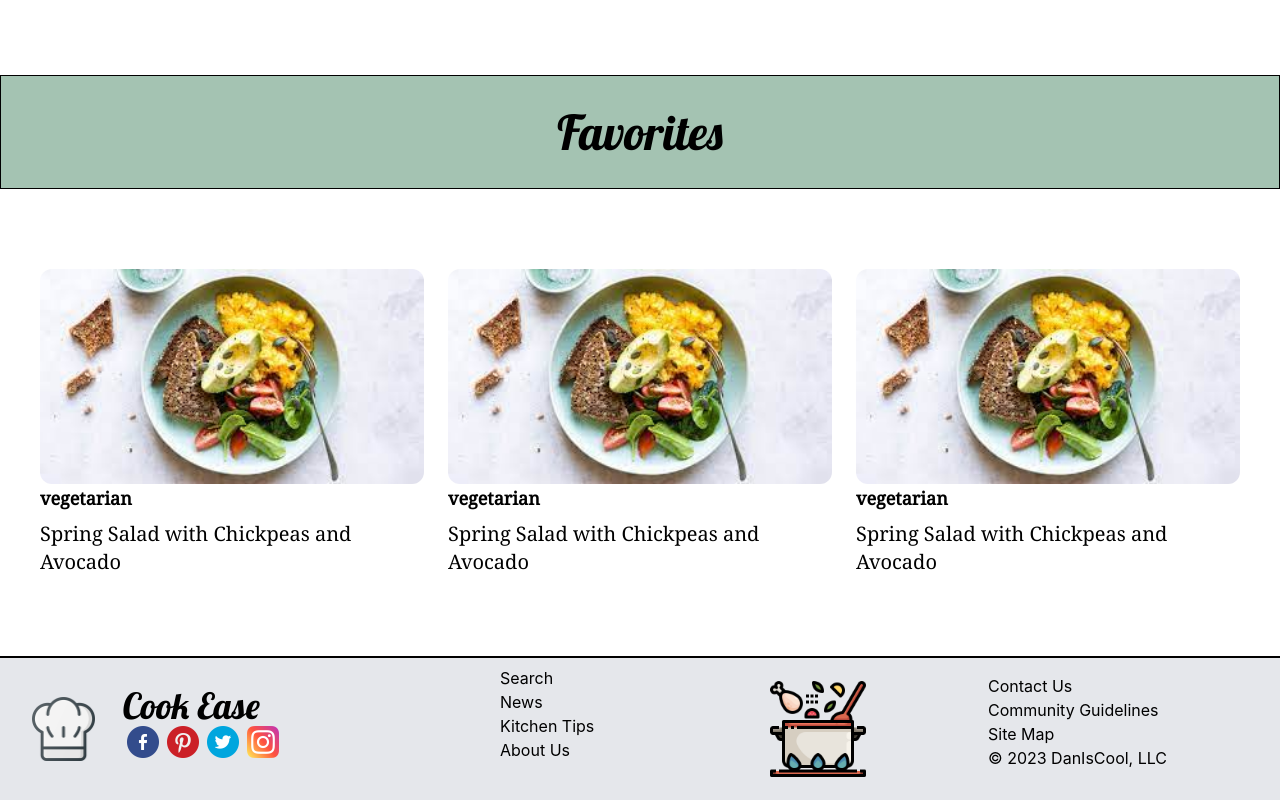
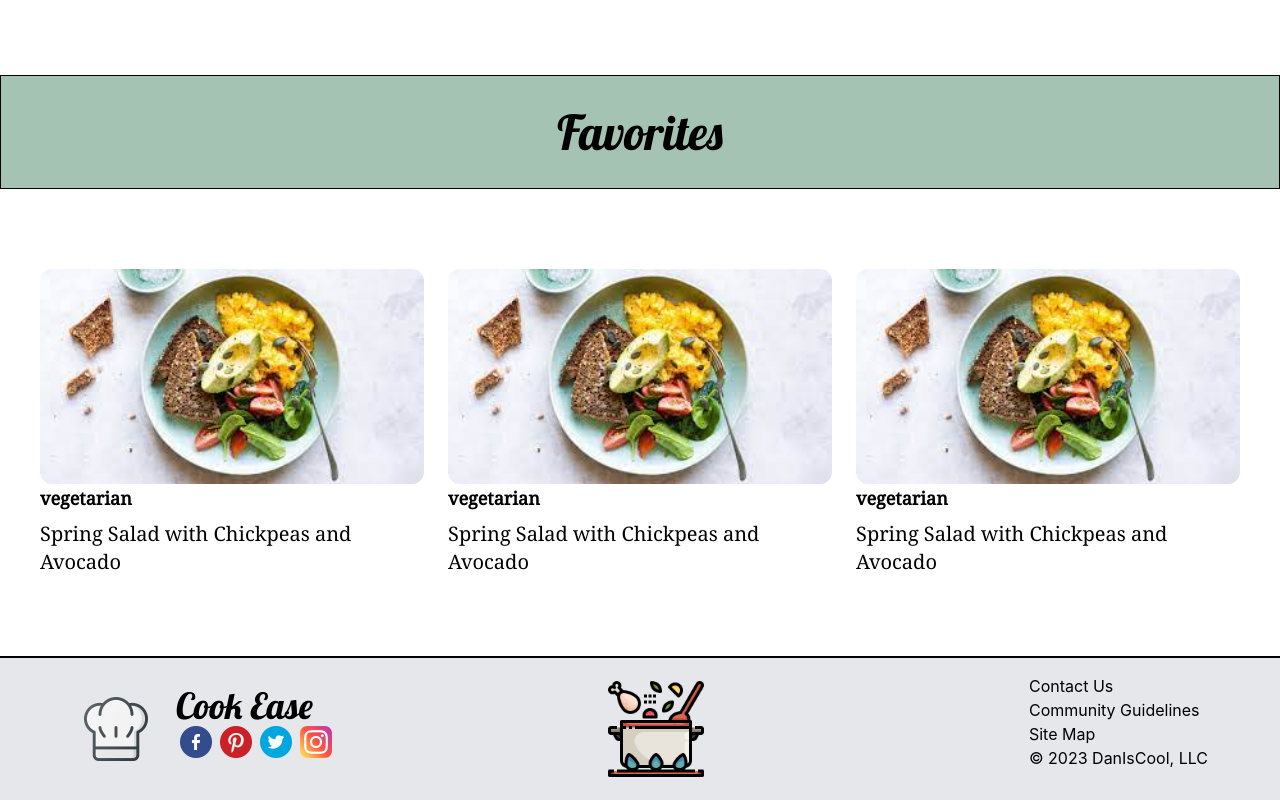
Before and after one commit to aishamashrah/fullstackproject, a React (Create React App) app in the folder cook/: page / in a window 1280 px wide. Shown: the part 2170-2970 px from the top of the page. Built offline with nearby package versions, Linux system fonts and the light colour scheme; what tailwind-hamburgers would draw is missing.

Commit message:
Footer cleanup

```diff
--- a/cook/src/Components/Footer/Footer.tsx
+++ b/cook/src/Components/Footer/Footer.tsx
@@ -7,7 +7,7 @@ import cookpic from '../../Assets/cooking.png'
 export default function CookEaseFooter() {
 
     return (
-        <div className="grid grid-cols-1 md:grid-cols-4 gap-4 bg-gray-200 w-full md:h-36 border-t-2 border-black">
+        <div className="grid grid-cols-1 md:grid-cols-3 gap-4 bg-gray-200 w-full md:h-36 border-t-2 border-black">
             <div className="flex  justify-center md:justify-center md:ml-8 lg:mt-0 mt-8  ">
                 <button>
                     <img className="h-16 mb-2 md:mb-0 md:rotate-10" src={chefHat} alt="Chef Hat" />
@@ -23,14 +23,7 @@ export default function CookEaseFooter() {
                 </div>
             </div>
 
-            <div className="lg:pl-44 pt-3 md:pl-20 md:p-2 md:justify-center">
-                <div>
-                    <p className="text-center md:text-left">Search</p>
-                    <p className="text-center md:text-left">News</p>
-                    <p className="text-center md:text-left">Kitchen Tips</p>
-                    <p className="text-center md:text-left">About Us</p>
-                </div>
-            </div>
+
 
             <div className="lg:p-1 flex p-2  justify-center md:justify-center md:ml-8  ">
                 <button>
@@ -38,7 +31,7 @@ export default function CookEaseFooter() {
                 </button>
             </div>
 
-            <div className="lg:p-4  ">
+            <div className="lg:p-4 md:flex md:justify-end md:mr-14  ">
                 <div >
                     <p className="text-center md:text-left">Contact Us</p>
                     <p className="text-center md:text-left">Community Guidelines</p>
```
